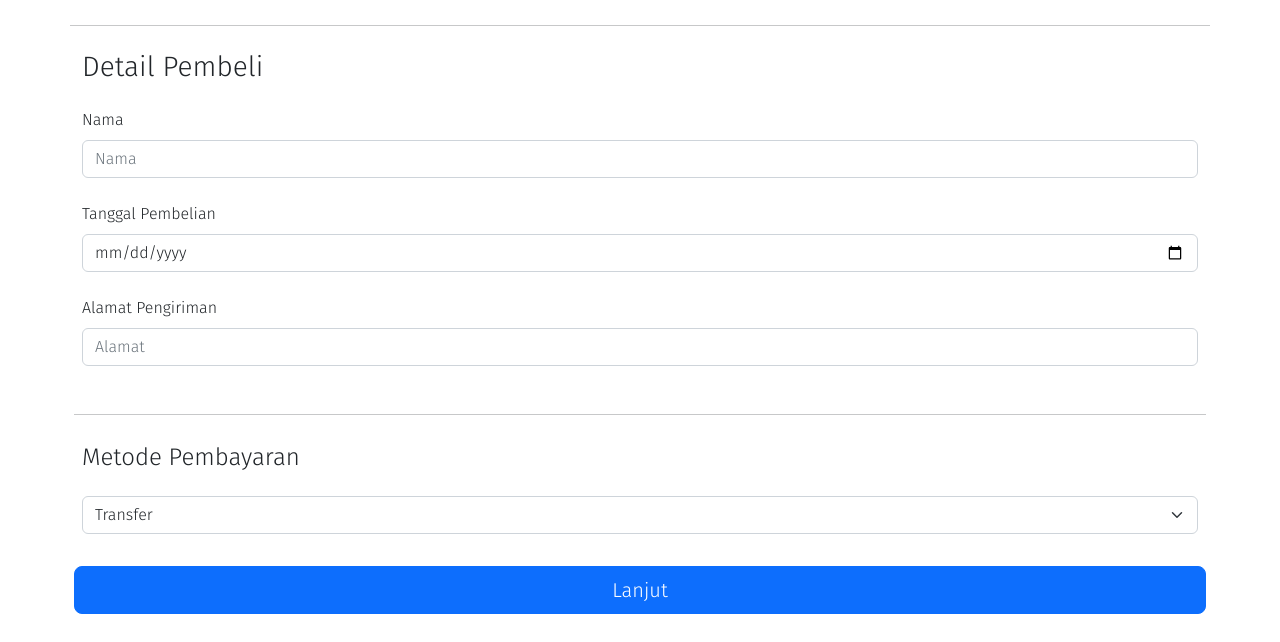
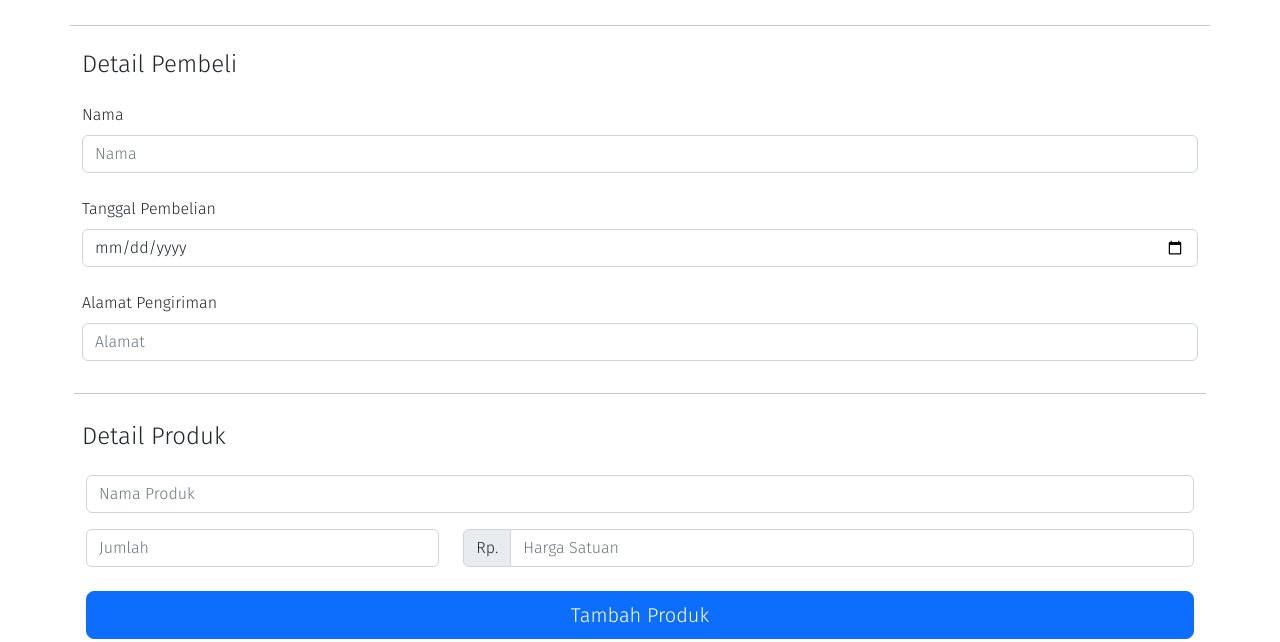
Before and after one commit to Akosovski/TF-Management, a plain HTML site: page index.html in a window 1280 px wide. Shown: the part 158-800 px from the top of the page. Drawn offline with nearby package versions, Linux system fonts and the light colour scheme.

Commit message:
Added Product Section

```diff
--- a/index.html
+++ b/index.html
@@ -13,7 +13,6 @@
     <link rel="icon" type="image/x-icon" href="./logo-invoice.png">
 </head>
 <body>
-
     <div class="container">
         <main>
           <div class="py-5 pb-1 text-center">
@@ -23,7 +22,8 @@
           <div class="row" id="main-body">
             <hr class="my-4">
             <div class="col-md">
-              <h3 class="mb-4">Detail Pembeli</h3>
+
+              <h4 class="mb-4">Detail Pembeli</h3>
 
               <form class="needs-validation" novalidate>
                 <div class="row g-3">
@@ -45,7 +45,7 @@
                     </div>
                   </div>
 
-                  <div class="col-12 mt-4">
+                  <div class="col-12 mt-4 mb-2">
                     <label for="address" class="form-label">Alamat Pengiriman</label>
                     <input type="text" class="form-control" id="address" placeholder="Alamat" required>
                     <div class="invalid-feedback">
@@ -53,21 +53,47 @@
                     </div>
                   </div>
 
+                  <hr class="my-4 mt-4">
+
+                  <h4 class="mb-2 mt-1 mb-4">Detail Produk</h4>
+
+                  <div class="container">
+                    <div class="col-12">
+                      <input class="form-control" type="text" name="nama-produk" id="nama-produk" placeholder="Nama Produk" required>
+                    </div>
+                    <div class="row">
+                      <div class="col-4 mt-3">
+                        <input class="form-control" type="text" name="jumlah-produk" id="jumlah-produk" placeholder="Jumlah" required>
+                      </div>
+                      <div class="col-8 mt-3">
+                        <div class="input-group">
+                          <span class="input-group-text">Rp.</span>
+                          <input class="form-control" type="number" name="harga-produk" id=harga-produk" placeholder="Harga Satuan" required>
+                        </div>
+                      </div>
+                    </div>
+                    <a class="w-100 btn btn-primary btn-lg mt-4" onclick="tambahProduk()">Tambah Produk</a>
+                  </div>
+
+                  <div id="list-produk" style="display: none">
+
+                  </div>
+
                   <hr class="my-4 mt-5">
 
                   <h4 class="mb-2 mt-1">Metode Pembayaran</h4>
 
                   <div class="my-3">
-
                     <select class="form-select" aria-label="Default select example" id="payment">
                       <option value="Transfer">Transfer</option>
                       <option value="Cash">Cash</option>
                       <option value="Kredit">Kredit</option>
                     </select>
-
                   </div>
 
-                <button class="w-100 btn btn-primary btn-lg" type="submit" onclick="firstStage()">Lanjut</button>
+                <hr class="my-4 mt-4">
+
+                <button class="w-100 btn btn-primary btn-lg" onclick="firstStage()">Export</button>
               </form>
 
             </div>
```
Lines whose indentation alone changed are shown as unchanged.
